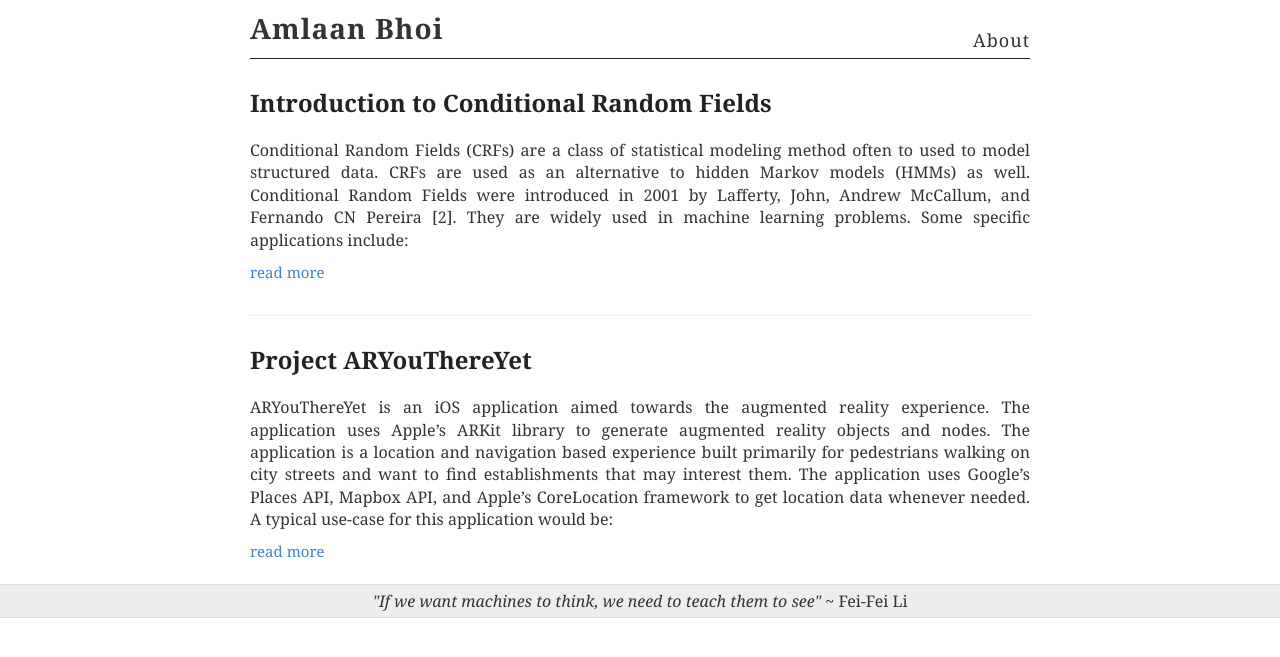
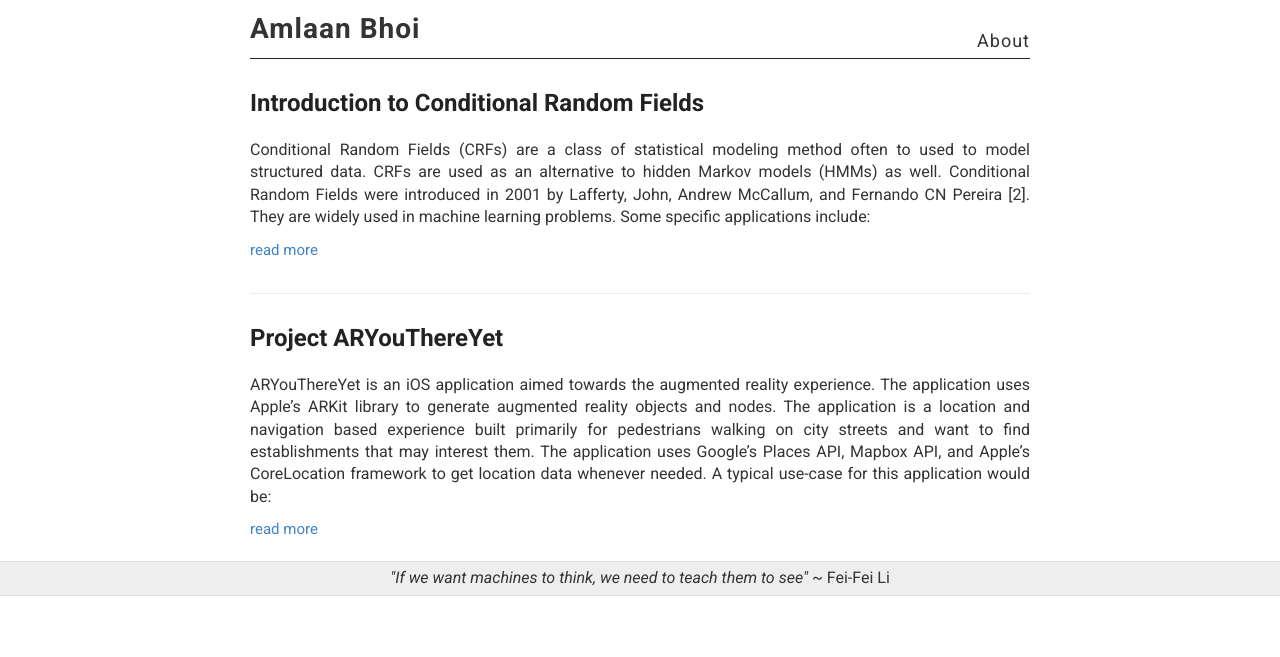
Before and after one commit to abhoi/blog_2, a Jekyll site: the page built from index.html, in a window 1280 px wide. Shown: the top 657 px of the page. Built offline with Jekyll 4.4.1, drawn with Linux system fonts in a browser that asks for light colours.

Commit message:
Update _variables.scss

```diff
--- a/_sass/_variables.scss
+++ b/_sass/_variables.scss
@@ -3,7 +3,7 @@
 // VARIABLES
 //
 
-@import url('https://fonts.googleapis.com/css?family=Roboto:700');
+@import url('https://fonts.googleapis.com/css?family=Roboto:400,400i,700');
 // @import url('https://fonts.googleapis.com/css?family=Source+Sans+Pro:400,400i,700');
 
 // Colors
@@ -21,8 +21,8 @@
 // $helvetica: "Merriweather", Helvetica, Arial, sans-serif;
 // $helveticaNeue: "Merriweather", "Helvetica Neue", Helvetica, Arial, sans-serif;
 // $georgia: Georgia, serif;
-$roboto: Georgia, sans-serif;
-$body: Georgia, sans-serif;
+$roboto: "Roboto", sans-serif;
+$body: "Roboto", sans-serif;
 
 // Mobile breakpoints
 @mixin mobile {
```
